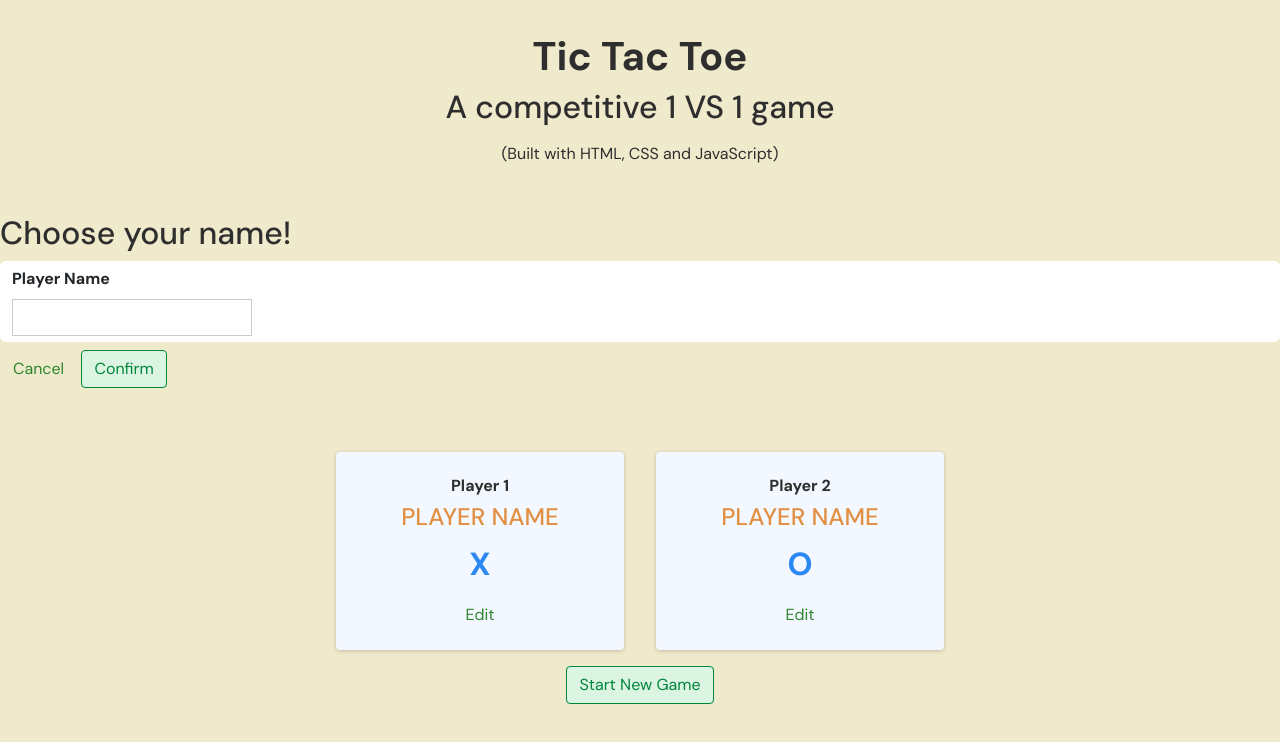
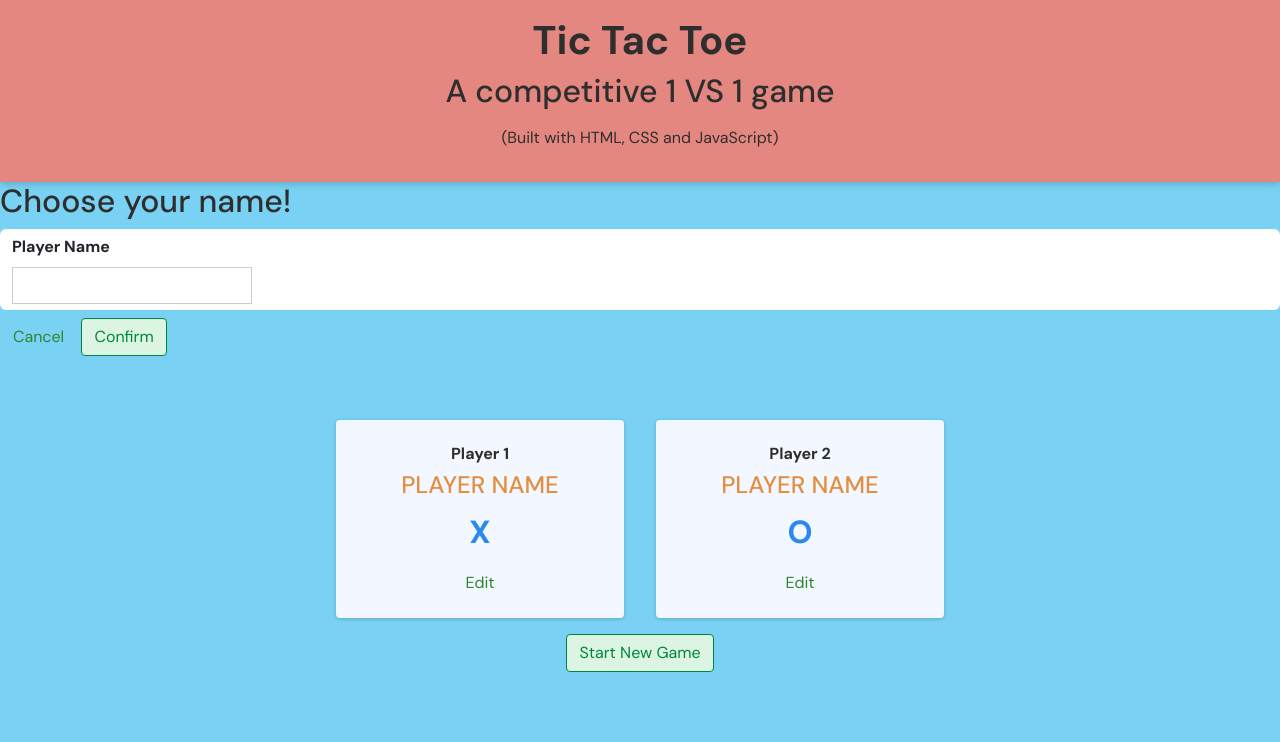
Before and after one commit to VanessaT30/TicTacToe, a website: page index.html in a window 1280 px wide. Drawn offline with nearby package versions, Linux system fonts and the light colour scheme.

Commit message:
Update index.css

```diff
--- a/index.css
+++ b/index.css
@@ -2,11 +2,13 @@ body{
     margin: 0;
     font-family: DM Sans, sans-serif;
     color: rgb(46, 46, 46);
-    background-color: rgb(240, 234, 204);
+    background-color: rgba(56, 188, 240, 0.671);
 }
 
 header {
-    padding: 2rem 5%;
+    padding: 1rem 5%;
+    background-color: rgb(228, 135, 128);
+    box-shadow: 0 2px 8px rgb(0, 0, 0, 0.2);;
 }
 
 header .navbar {
@@ -16,7 +18,7 @@ header .navbar {
 header .me-2{
     border-color: rgb(175, 79, 0);
     color: rgb(212, 67, 0);
-    background-color: rgb(253, 211, 183);
+    background-color: rgb(103, 236, 69);
 }
 
 header .btn-sm {
@@ -46,6 +48,8 @@ body header p {
     text-align: center;
 }
 
+
+
 .btn {
     font: inherit;
     padding: 0.5 1.5rem;
@@ -70,5 +74,5 @@ body header p {
 
 .btn-alt:hover {
     background-color: rgb(123, 202, 133);
-    border-color: rgb(45, 134, 45);;
+    border-color: transparent
 }
```
